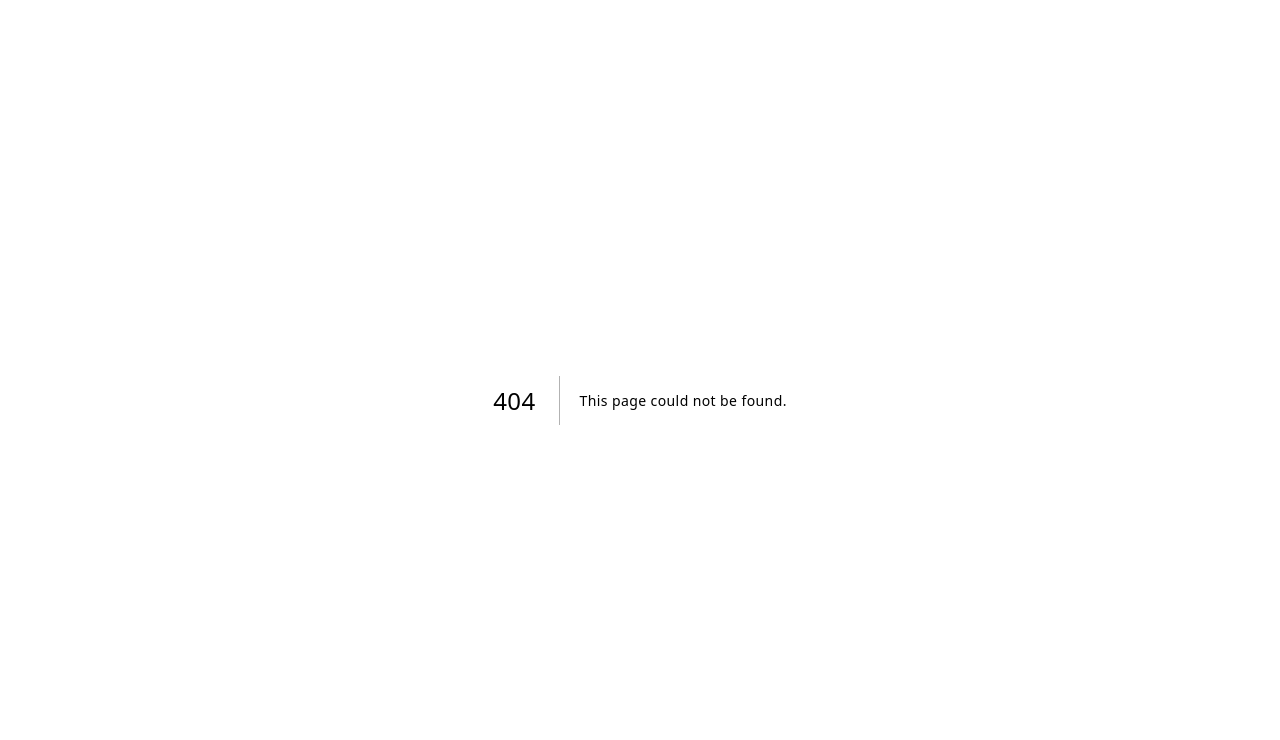
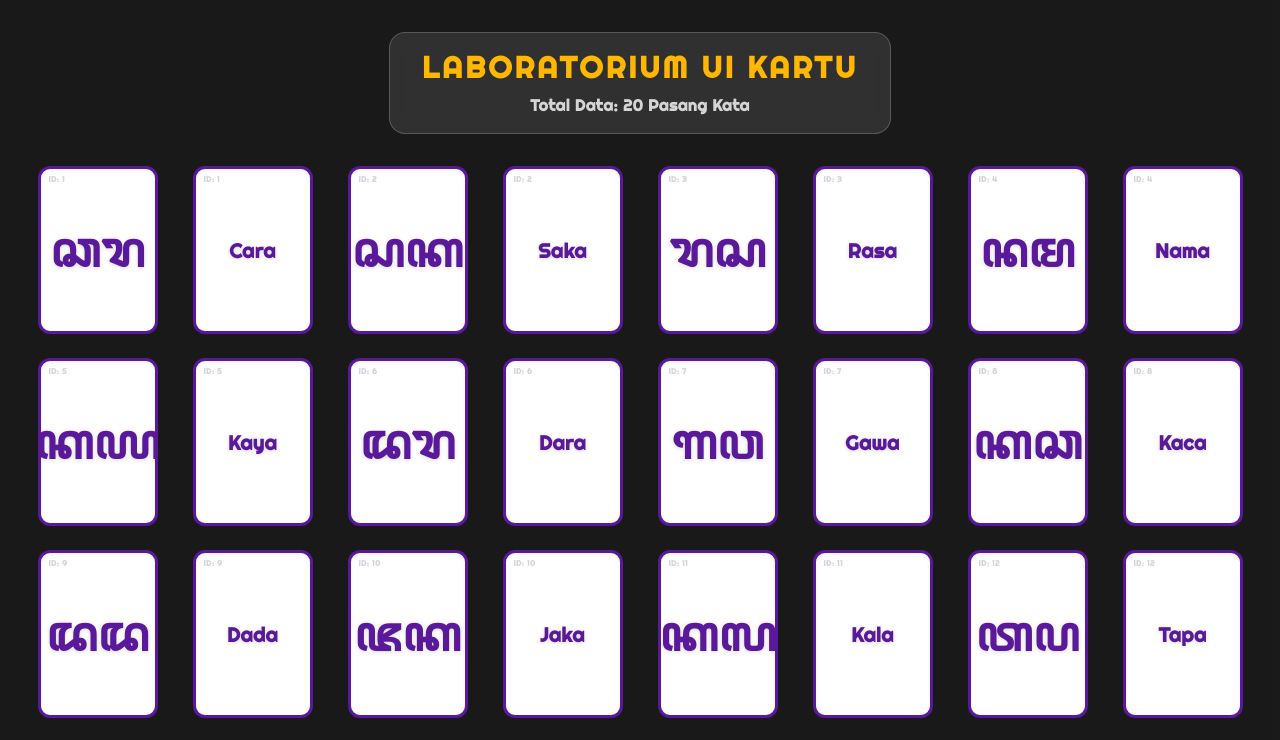
Before and after one commit to farhandwk/sarangan-escape-room, a Next.js app: page /UITest in a window 1280 px wide. Before the commit this address had no page. Shown: the top 740 px of the page. Built offline with nearby package versions, Linux system fonts and the light colour scheme.

Commit message:
update level 1: ganti aksara menjadi kata

```diff
--- /dev/null
+++ b/app/UITest/page.tsx
@@ -0,0 +1,66 @@
+// LEVEL 1 - CARD FONT TEST
+// src/app/UITest/page.tsx
+"use client";
+
+import React from "react";
+// Panggil KATA_BANK langsung dari konfigurasi level Anda
+import { levelConfig } from "@/data/levelConfig";
+
+export default function UITestPage() {
+  // Mengambil data dari Level 1 (Pastikan KATA_BANK sudah dimasukkan ke pool level 1)
+  const kataBank = levelConfig["1"].gameData.pool || [];
+
+  return (
+    <main className="min-h-screen bg-black/90 p-4 sm:p-8 overflow-y-auto flex flex-col items-center">
+
+      <div className="bg-white/10 backdrop-blur-sm px-8 py-4 rounded-2xl border border-white/20 mb-8 text-center">
+        <h1 className="text-3xl font-black text-[#FFB703] mb-2 tracking-widest uppercase">
+          Laboratorium UI Kartu
+        </h1>
+        <p className="text-white font-bold opacity-80">
+          Total Data: {kataBank.length} Pasang Kata
+        </p>
+      </div>
+
+      {/* Grid untuk menjejerkan kartu (2 kolom di HP, 4-6 kolom di layar besar) */}
+      <div className="grid grid-cols-2 sm:grid-cols-4 md:grid-cols-6 lg:grid-cols-8 gap-4 sm:gap-6 max-w-7xl w-full justify-items-center">
+
+        {kataBank.map((item: any) => (
+          <React.Fragment key={item.id}>
+
+            {/* ==========================================
+                KARTU 1: VERSI AKSARA JAWA
+            ========================================== */}
+            <div className="relative w-full aspect-[2.5/3.5] max-w-[100px] sm:max-w-[120px] rounded-xl border-[3px] border-[rgb(90,24,154)] bg-white flex items-center justify-center overflow-hidden shadow-inner p-2">
+               {/*
+                 Silakan modifikasi class Tailwind di bawah ini (text-4xl, sm:text-5xl, dsb)
+                 sampai ukurannya pas di layar. Jangan lupa tambahkan 'text-center whitespace-nowrap'
+                 agar tidak menabrak batas kiri/kanan.
+               */}
+               <span className="text-3xl sm:text-5xl font-bold text-[#5A189A] drop-shadow-sm text-center whitespace-nowrap">
+                 {item.aksaraChar}
+               </span>
+               <div className="absolute top-1 left-2 text-[8px] font-bold text-gray-300">ID: {item.id}</div>
+            </div>
+
+            {/* ==========================================
+                KARTU 2: VERSI TEKS LATIN
+            ========================================== */}
+            <div className="relative w-full aspect-[2.5/3.5] max-w-[100px] sm:max-w-[120px] rounded-xl border-[3px] border-[rgb(90,24,154)] bg-white flex items-center justify-center overflow-hidden shadow-inner p-2">
+               {/*
+                 Modifikasi juga class font teks Latin di sini.
+                 Untuk kata-kata, mungkin text-xl atau text-lg lebih aman dari text-4xl.
+               */}
+               <span className="text-lg sm:text-xl font-black text-[#5A189A] capitalize drop-shadow-sm text-center whitespace-nowrap leading-tight">
+                 {item.latin}
+               </span>
+               <div className="absolute top-1 left-2 text-[8px] font-bold text-gray-300">ID: {item.id}</div>
+            </div>
+
+          </React.Fragment>
+        ))}
+
+      </div>
+    </main>
+  );
+}
--- a/app/components/games/MemoryGame.tsx
+++ b/app/components/games/MemoryGame.tsx
@@ -7,7 +7,7 @@ import Image from "next/image";
 // PERUBAHAN 1: Struktur Kartu Diperbarui agar bisa menampung tipe berbeda (Aksara vs Latin)
 export interface CardItem {
   id: string;         // ID unik untuk render react (key)
-  pairId: string;     // Kunci pencocokan pasangan (misal: "ha" harus sama dengan "ha")
+  pairId: number;     // Kunci pencocokan pasangan (misal: "ha" harus sama dengan "ha")
   type: "aksara" | "latin"; // Penentu wujud kartu
   content: string;    // Isi teksnya (Karakter Aksara Jawa ATAU teks Latin)
   isFlipped: boolean;
@@ -18,7 +18,7 @@ export interface CardItem {
 interface MemoryGameProps {
   data: {
     pairsToFind: number;
-    pool: { id: string; aksaraChar: string; latin: string }[];
+    pool: { id: number; aksaraChar: string; latin: string }[];
   };
   onResult: (isCorrect: boolean, msg?: string) => void;
   onComplete: (generatedCode: string, score: number) => void;
@@ -219,16 +219,16 @@ const MemoryGame = forwardRef(({ data, onResult, onComplete }: MemoryGameProps,
               </div>
 
               {/* SISI BELAKANG (Terbuka) - LOGIKA FONT DINAMIS */}
-              <div className="absolute inset-0 w-full h-full rounded-xl border-[3px] border-[rgb(90,24,154)] bg-white flex items-center justify-center [backface-visibility:hidden] [transform:rotateY(180deg)] overflow-hidden shadow-inner">
+              <div className="absolute inset-0 w-full h-full rounded-xl border-[3px] border-[rgb(90,24,154)] bg-white flex items-center justify-center [backface-visibility:hidden] [transform:rotateY(180deg)] overflow-hidden shadow-inner p-2">
 
                  {card.type === "aksara" ? (
-                   // Jika tipenya Aksara, gunakan ukuran font yang lebih besar (text-4xl/6xl)
-                   <span className="text-4xl sm:text-6xl font-normal text-[#5A189A] drop-shadow-sm">
+                   // HASIL DARI UITEST: Aksara dengan font-bold dan whitespace-nowrap
+                   <span className="text-3xl md:text-5xl font-bold text-[#5A189A] drop-shadow-sm text-center whitespace-nowrap">
                      {card.content}
                    </span>
                  ) : (
-                   // Jika tipenya Latin, gunakan huruf tebal dan ukuran sedikit lebih kecil
-                   <span className="text-2xl sm:text-4xl font-black text-[#5A189A] capitalize drop-shadow-sm">
+                   // HASIL DARI UITEST: Latin dengan whitespace-nowrap
+                   <span className="text-base md:text-2xl font-black text-[#5A189A] capitalize drop-shadow-sm text-center whitespace-nowrap">
                      {card.content}
                    </span>
                  )}
--- a/data/levelConfig.ts
+++ b/data/levelConfig.ts
@@ -26,17 +26,27 @@ export interface LevelData {
 // BANK AKSARA (Gudang Data Master)
 // Tambahkan semua aksara di sini nanti!
 // ==========================================
-export const AKSARA_BANK = [
-  { id: "ha", aksaraChar: "ꦲ", latin: "Ha" },
-  { id: "na", aksaraChar: "ꦤ", latin: "Na" },
-  { id: "ca", aksaraChar: "ꦕ", latin: "Ca" },
-  { id: "ra", aksaraChar: "ꦫ", latin: "Ra" },
-  { id: "ka", aksaraChar: "ꦏ", latin: "Ka" },
-  { id: "da", aksaraChar: "ꦢ", latin: "Da" },
-  { id: "ta", aksaraChar: "ꦠ", latin: "Ta" },
-  { id: "sa", aksaraChar: "ꦱ", latin: "Sa" },
-  { id: "wa", aksaraChar: "ꦮ", latin: "Wa" },
-  { id: "la", aksaraChar: "ꦭ", latin: "La" },
+export const KATA_BANK = [
+  {id: 1, aksaraChar: "ꦕꦫ", latin: "Cara"},
+  {id: 2, aksaraChar: "ꦱꦏ", latin: "Saka"},
+  {id: 3, aksaraChar: "ꦫꦱ", latin: "Rasa"},
+  {id: 4, aksaraChar: "ꦤꦩ", latin: "Nama"},
+  {id: 5, aksaraChar: "ꦏꦪ", latin: "Kaya"},
+  {id: 6, aksaraChar: "ꦢꦫ", latin: "Dara"},
+  {id: 7, aksaraChar: "ꦒꦮ", latin: "Gawa"},
+  {id: 8, aksaraChar: "ꦏꦕ", latin: "Kaca"},
+  {id: 9, aksaraChar: "ꦢꦢ", latin: "Dada"},
+  {id: 10, aksaraChar: "ꦗꦏ", latin: "Jaka"},
+  {id: 11, aksaraChar: "ꦏꦭ", latin: "Kala"},
+  {id: 12, aksaraChar: "ꦠꦥ", latin: "Tapa"},
+  {id: 13, aksaraChar: "ꦤꦠ", latin: "Nata"},
+  {id: 14, aksaraChar: "ꦲꦩ", latin: "Hama"},
+  {id: 15, aksaraChar: "ꦭꦥ", latin: "Lapa"},
+  {id: 16, aksaraChar: "ꦏꦠ", latin: "Kata"},
+  {id: 17, aksaraChar: "ꦩꦪ", latin: "Maya"},
+  {id: 18, aksaraChar: "ꦝꦤ", latin: "Dhana"},
+  {id: 19, aksaraChar: "ꦱꦫ", latin: "Sara"},
+  {id: 20, aksaraChar: "ꦤꦥ", latin: "Napa"}
   // Tinggal tambah sisanya kapan pun Anda mau boss!
 ];
 export const levelConfig: Record<string, LevelData> = {
@@ -86,8 +96,8 @@ export const levelConfig: Record<string, LevelData> = {
 
     // PERUBAHAN: Masukkan Bank Aksara dan jumlah pasangan
     gameData: {
-      pairsToFind: 3, // Ubah angka ini jika client ingin lebih dari 3 pasang
-      pool: AKSARA_BANK
+      pairsToFind: 4, // Ubah angka ini jika client ingin lebih dari 3 pasang
+      pool: KATA_BANK
     }
   },
 };
```
